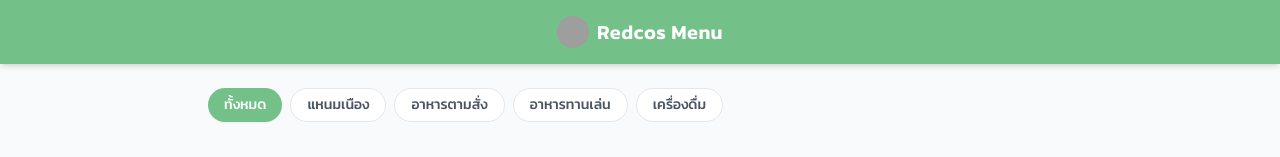
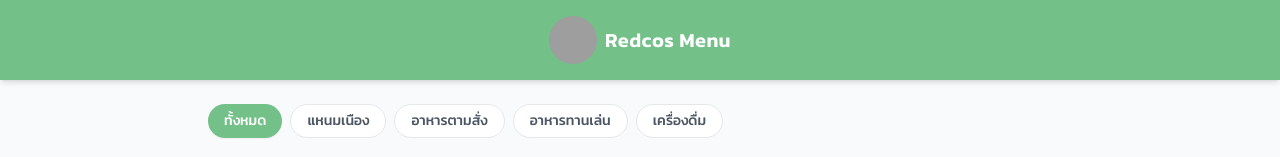
Before and after one commit to pitchathat57-pixel/redcos-menu, a plain HTML site: page index.html in a window 1280 px wide. Shown: the top 157 px of the page. Drawn offline with nearby package versions, Linux system fonts and the light colour scheme; grey boxes are pictures that could not be loaded.

Commit message:
Update index.html

```diff
--- a/index.html
+++ b/index.html
@@ -24,7 +24,7 @@
     <header class="bg-custom-primary text-white sticky top-0 z-50 shadow-md">
         <div class="max-w-4xl mx-auto px-4 py-4 flex justify-center items-center">
             <h1 class="text-xl font-bold tracking-wide flex items-center">
-    <img src="https://cdn.discordapp.com/attachments/1504541633931382955/1515229707984044192/650974349_1229320952683236_734160873761476301_n.png?ex=6a2e3f21&is=6a2ceda1&hm=71a550dbff2ac972ef22a0cad0731c32c8536edc858cdac79e25bb4d5a670108&" alt="Logo" class="w-8 h-8 mr-2 rounded-full object-cover">
+    <img src="https://cdn.discordapp.com/attachments/1504541633931382955/1515229707984044192/650974349_1229320952683236_734160873761476301_n.png?ex=6a2e3f21&is=6a2ceda1&hm=71a550dbff2ac972ef22a0cad0731c32c8536edc858cdac79e25bb4d5a670108&" alt="Logo" class="w-12 h-12 mr-2 rounded-full object-cover">
     Redcos Menu
 </h1>
         </div>
```
